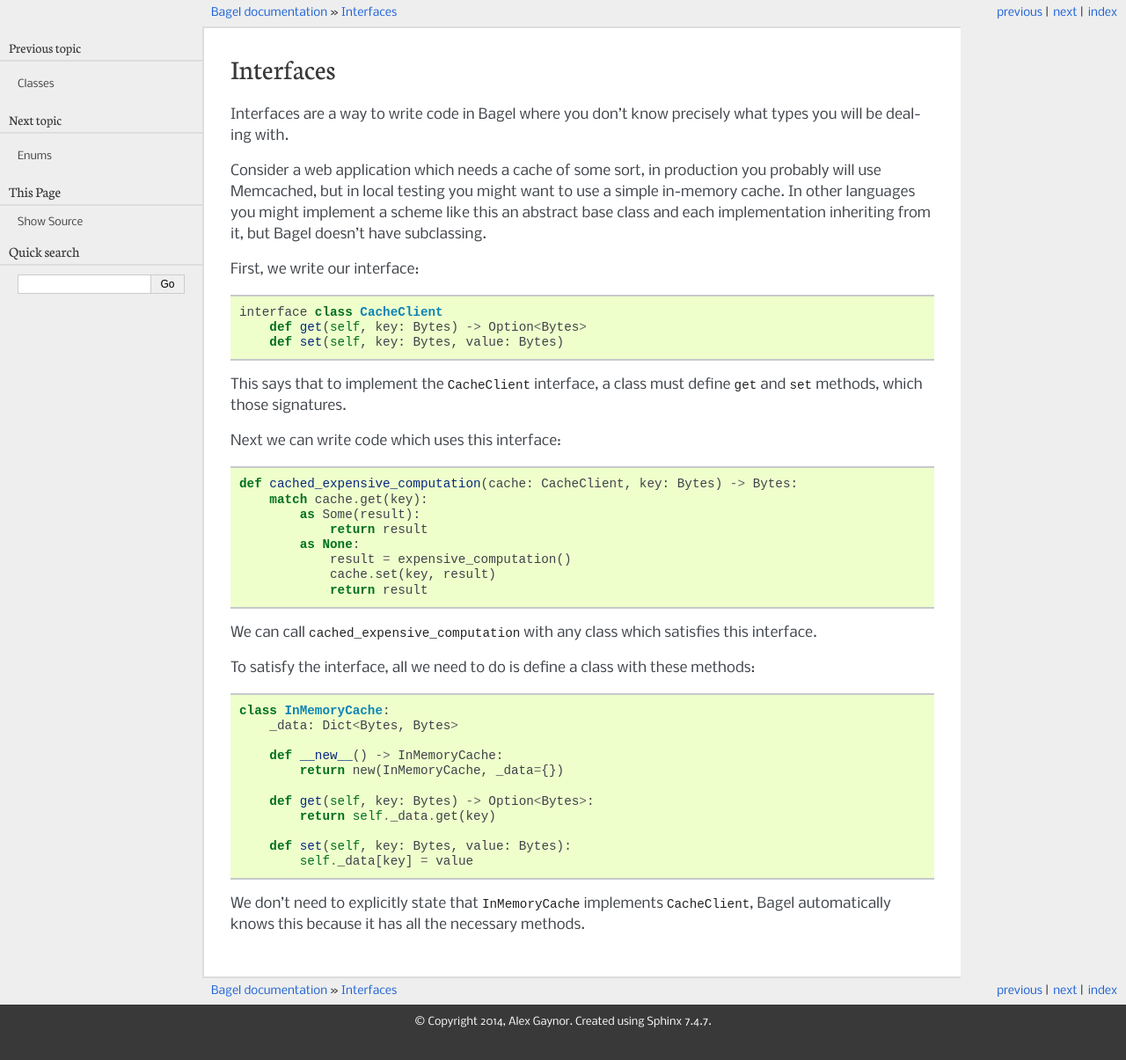
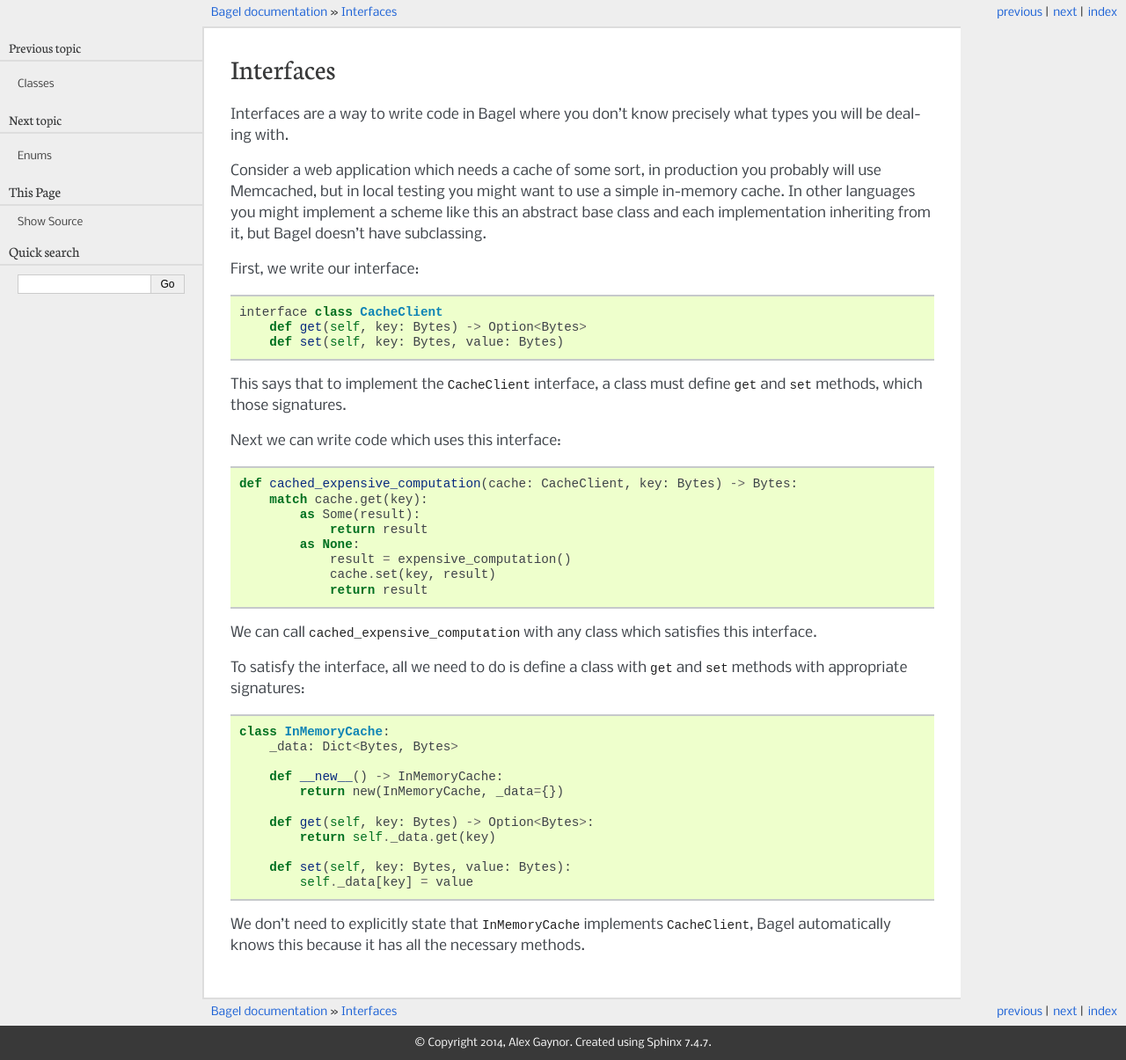
Before and after one commit to alex/bagel, a Sphinx documentation site: the page built from docs/features/interfaces.rst, in a window 1280 px wide. Shown: the whole page at 88% size. Built offline with Sphinx 7.4.7, drawn with Linux system fonts in a browser that asks for light colours; before the commit the page ends 1181 px from its top, so only the background shows below that.

Commit message:
better sentence

```diff
--- a/docs/features/interfaces.rst
+++ b/docs/features/interfaces.rst
@@ -33,8 +33,8 @@ Next we can write code which uses this interface::
 We can call ``cached_expensive_computation`` with any class which satisfies
 this interface.
 
-To satisfy the interface, all we need to do is define a class with these
-methods::
+To satisfy the interface, all we need to do is define a class with ``get`` and
+``set`` methods with appropriate signatures::
 
     class InMemoryCache:
         _data: Dict<Bytes, Bytes>
```
